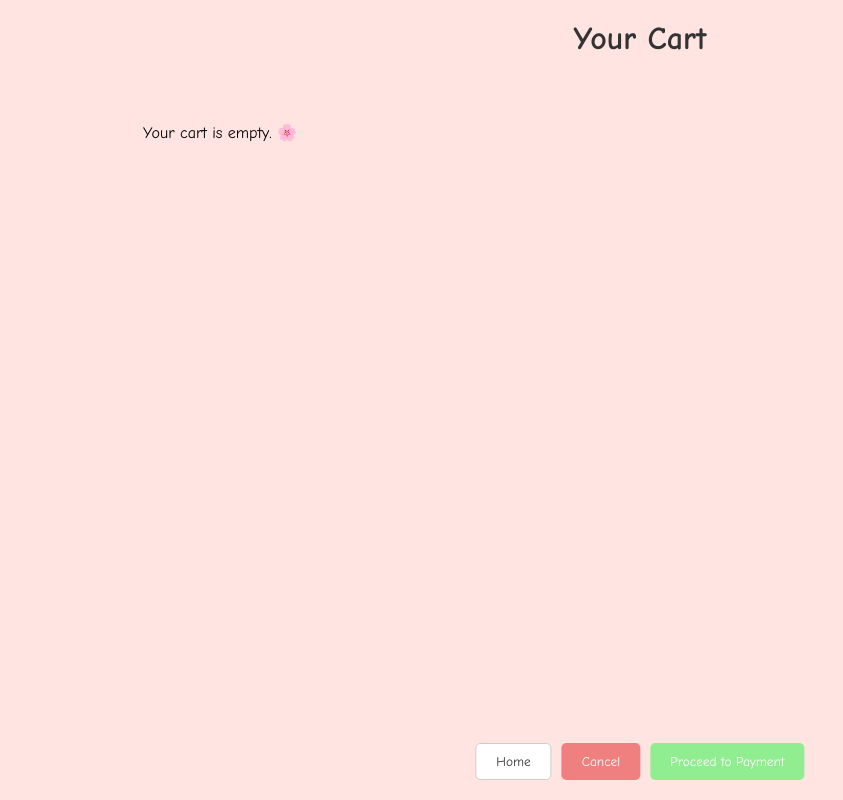
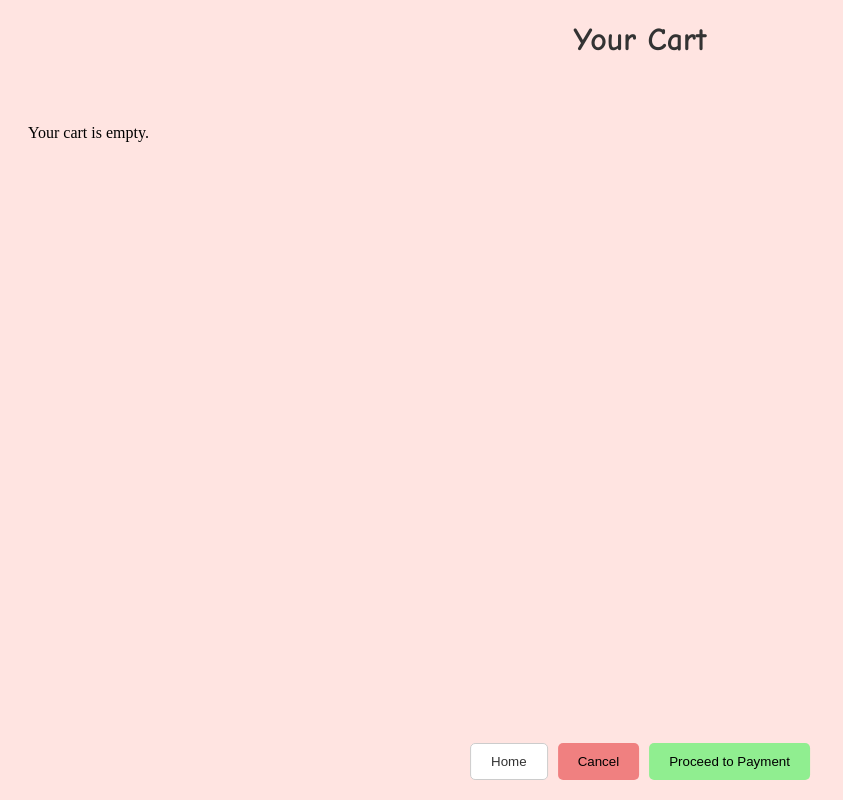
Before and after one commit to vaishnabvi4670/iimb_bba_final-exam_web-development, a plain HTML site: page cart.html in a window 1280 px wide. Shown: the whole page, without its empty margins (0-843 px from the left). Drawn offline with Linux system fonts and the light colour scheme.

Commit message:
Update cart.html

```diff
--- a/cart.html
+++ b/cart.html
@@ -1,131 +1,68 @@
 <!DOCTYPE html>
 <html lang="en">
-<head>
-  <meta charset="UTF-8" />
-  <meta name="viewport" content="width=device-width, initial-scale=1.0" />
-  <title>Cart – Itty Bitty Studios</title>
-  <style>
-    body {
-      background-color: #ffe4e1;
-      font-family: "Comic Sans MS", cursive, sans-serif;
-      margin: 0;
-      padding-bottom: 100px;
-    }
-    h1 {
-      text-align: center;
-      color: #333;
-      margin-top: 20px;
-    }
-    #cartContainer {
-      display: grid;
-      grid-template-columns: repeat(auto-fill, minmax(300px, 1fr));
-      gap: 20px;
-      padding: 20px;
-      justify-content: center;
-      margin-top: 30px;
-    }
-    .itemBox {
-      border: 1px solid #ccc;
-      border-radius: 10px;
-      padding: 15px;
-      background-color: #fff;
-      box-shadow: 2px 2px 10px rgba(0,0,0,0.1);
-      text-align: center;
-    }
-    .itemBox img {
-      width: 100px;
-      border-radius: 8px;
-    }
-    .itemBox p {
-      margin: 10px 0;
-    }
-    .removeBtn {
-      background-color: lightcoral;
-      border: none;
-      padding: 8px 12px;
-      border-radius: 5px;
-      cursor: pointer;
-      color: white;
-    }
-    #totalAmount {
-      text-align: center;
-      font-size: 1.5rem;
-      margin-top: 20px;
-      color: #444;
-    }
-    #buttonContainer {
-      position: fixed;
-      bottom: 20px;
-      left: 50%;
-      transform: translateX(-50%);
-      display: flex;
-      gap: 10px;
-    }
-    #buttonContainer button {
-      padding: 10px 20px;
-      border-radius: 5px;
-      cursor: pointer;
-      font-family: "Comic Sans MS", cursive, sans-serif;
-    }
-    .homeBtn {
-      background-color: white;
-      color: #333;
-      border: 1px solid #ccc;
-    }
-    .cancelBtn {
-      background-color: lightcoral;
-      border: none;
-      color: white;
-    }
-    .payBtn {
-      background-color: lightgreen;
-      border: none;
-      color: white;
-    }
-  </style>
-</head>
-<body>
-  <h1>Your Cart</h1>
-  <div id="cartContainer"></div>
-  <h2 id="totalAmount"></h2>
 
-  <div id="buttonContainer">
-    <button class="homeBtn" onclick="window.location.href='index.html'">Home</button>
-    <button class="cancelBtn" onclick="window.location.href='index.html'">Cancel</button>
-    <button class="payBtn" onclick="window.location.href='payment.html'">Proceed to Payment</button>
-  </div>
+</html><html><head>
 
+    <title>Cart</title>
+  <meta name="viewport" content="width=device-width, initial-scale=1.0">
+</head><body><h1>Your Cart</h1></body></html>
 <script>
+  // 🌸 Page styling
+  document.body.style.backgroundColor = '#ffe4e1'; // Lighter pastel pink
+
+  const heading = document.querySelector('h1');
+  heading.style.textAlign = 'center';
+  heading.style.fontFamily = '"Comic Sans MS", cursive, sans-serif';
+  heading.style.color = '#333';
+
+  // 🛒 Retrieve cart items
   let cartItems = JSON.parse(localStorage.getItem('cartItems')) || [];
-    const cartContainer = document.getElementById('cartContainer');
+
+  // 🧺 Display cart items
+  const cartContainer = document.createElement('div');
+  cartContainer.style.display = 'grid';
+cartContainer.style.gridTemplateColumns = 'repeat(auto-fill, minmax(300px, 1fr))';
+cartContainer.style.gap = '20px';
+cartContainer.style.padding = '20px';
+cartContainer.style.justifyContent = 'center';
+  cartContainer.style.marginTop = '30px';
 
   function renderCart() {
     cartContainer.innerHTML = '';
-      let total = 0;
 
     if (cartItems.length === 0) {
-        cartContainer.innerHTML = '<p style="text-align:center;">Your cart is empty. 🌸</p>';
-        document.getElementById("totalAmount").textContent = '';
-        localStorage.removeItem("cartTotal"); // Optional: clear total if cart is empty
+      cartContainer.innerHTML = '<p>Your cart is empty.</p>';
       return;
     }
 
     cartItems.forEach((item, index) => {
-        total += item.price;
-
       const itemBox = document.createElement('div');
-        itemBox.className = 'itemBox';
+      itemBox.style.border = '1px solid #ccc';
+      itemBox.style.borderRadius = '10px';
+      itemBox.style.padding = '15px';
+      itemBox.style.margin = '10px auto';
+      itemBox.style.width = '300px';
+      itemBox.style.backgroundColor = '#fff';
+      itemBox.style.boxShadow = '2px 2px 10px rgba(0,0,0,0.1)';
 
       const img = document.createElement('img');
       img.src = item.image;
       img.alt = item.name;
+      img.style.width = '100px';
+      img.style.borderRadius = '8px';
 
       const name = document.createElement('p');
-        name.textContent = `${item.name} – ₹${item.price}`;
+      name.textContent = item.name;
+      name.style.fontFamily = '"Comic Sans MS", cursive, sans-serif';
+      name.style.margin = '10px 0';
 
       const removeBtn = document.createElement('button');
-        removeBtn.className = 'removeBtn';
       removeBtn.textContent = 'Remove from Cart';
+      removeBtn.style.backgroundColor = 'lightcoral';
+      removeBtn.style.border = 'none';
+      removeBtn.style.padding = '8px 12px';
+      removeBtn.style.borderRadius = '5px';
+      removeBtn.style.cursor = 'pointer';
       removeBtn.onclick = () => {
         cartItems.splice(index, 1);
         localStorage.setItem('cartItems', JSON.stringify(cartItems));
@@ -137,12 +74,57 @@
       itemBox.appendChild(removeBtn);
       cartContainer.appendChild(itemBox);
     });
-
-      document.getElementById("totalAmount").textContent = `Total: ₹${total}`;
-      localStorage.setItem("cartTotal", total); // ✅ Store total for payment page
   }
 
+  document.body.appendChild(cartContainer);
   renderCart();
+
+  // 🎀 Bottom buttons
+  const buttonContainer = document.createElement('div');
+  buttonContainer.style.position = 'fixed';
+  buttonContainer.style.bottom = '20px';
+  buttonContainer.style.left = '50%';
+  buttonContainer.style.transform = 'translateX(-50%)';
+  buttonContainer.style.display = 'flex';
+  buttonContainer.style.gap = '10px';
+
+    // 🏠 Add "Home" button
+const homeButton = document.createElement('button');
+homeButton.textContent = 'Home';
+homeButton.style.backgroundColor = 'white';
+homeButton.style.color = '#333';
+homeButton.style.border = '1px solid #ccc';
+homeButton.style.padding = '10px 20px';
+homeButton.style.borderRadius = '5px';
+homeButton.style.cursor = 'pointer';
+homeButton.onclick = () => {
+  window.location.href = 'index.html'; // Redirect to home page
+};
+
+  const cancelButton = document.createElement('button');
+  cancelButton.textContent = 'Cancel';
+  cancelButton.style.backgroundColor = 'lightcoral';
+  cancelButton.style.border = 'none';
+  cancelButton.style.padding = '10px 20px';
+  cancelButton.style.borderRadius = '5px';
+  cancelButton.style.cursor = 'pointer';
+  cancelButton.onclick = () => {
+    window.location.href = 'index.html';
+  };
+
+  const paymentButton = document.createElement('button');
+  paymentButton.textContent = 'Proceed to Payment';
+  paymentButton.style.backgroundColor = 'lightgreen';
+  paymentButton.style.border = 'none';
+  paymentButton.style.padding = '10px 20px';
+  paymentButton.style.borderRadius = '5px';
+  paymentButton.style.cursor = 'pointer';
+  paymentButton.onclick = () => {
+    window.location.href = 'payment.html';
+  };
+
+  buttonContainer.appendChild(homeButton);
+  buttonContainer.appendChild(cancelButton);
+  buttonContainer.appendChild(paymentButton);
+  document.body.appendChild(buttonContainer);
 </script>
-</body>
-</html>
```
Lines whose indentation alone changed are shown as unchanged.
